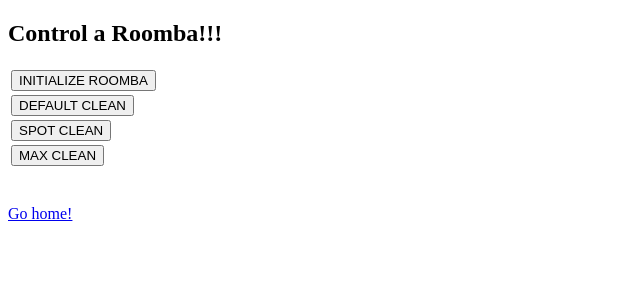
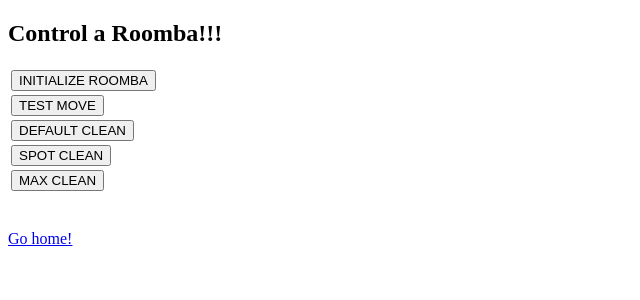
Before and after one commit to SmartHomes473/SMRTControl, a PHP site: page /roomba.php in a window 1280 px wide. Shown: the top 300 px of the page, without its empty margins (0-640 px from the left). Run offline with PHP 8.4, Linux system fonts and the light colour scheme.

Commit message:
adding test move button

```diff
--- a/roomba.php
+++ b/roomba.php
@@ -33,6 +33,11 @@
 	</tr>
 	<tr>
 		<td>
+			<input type="submit" value="TEST MOVE" name="test">
+		</td>
+	</tr>
+	<tr>
+		<td>
 			<input type="submit" value="DEFAULT CLEAN" name="default">
 		</td>
 	</tr>
@@ -54,6 +59,11 @@
 		if (isset($_POST["init"]))
 		{
 			$packet = array(0x00);
+			write_database(count($packet), $packet);
+		}
+		else if (isset($_POST["test"]))
+		{
+			$packet = array(0x05);
 			write_database(count($packet), $packet);
 		}
 		else if (isset($_POST["default"]))
```
